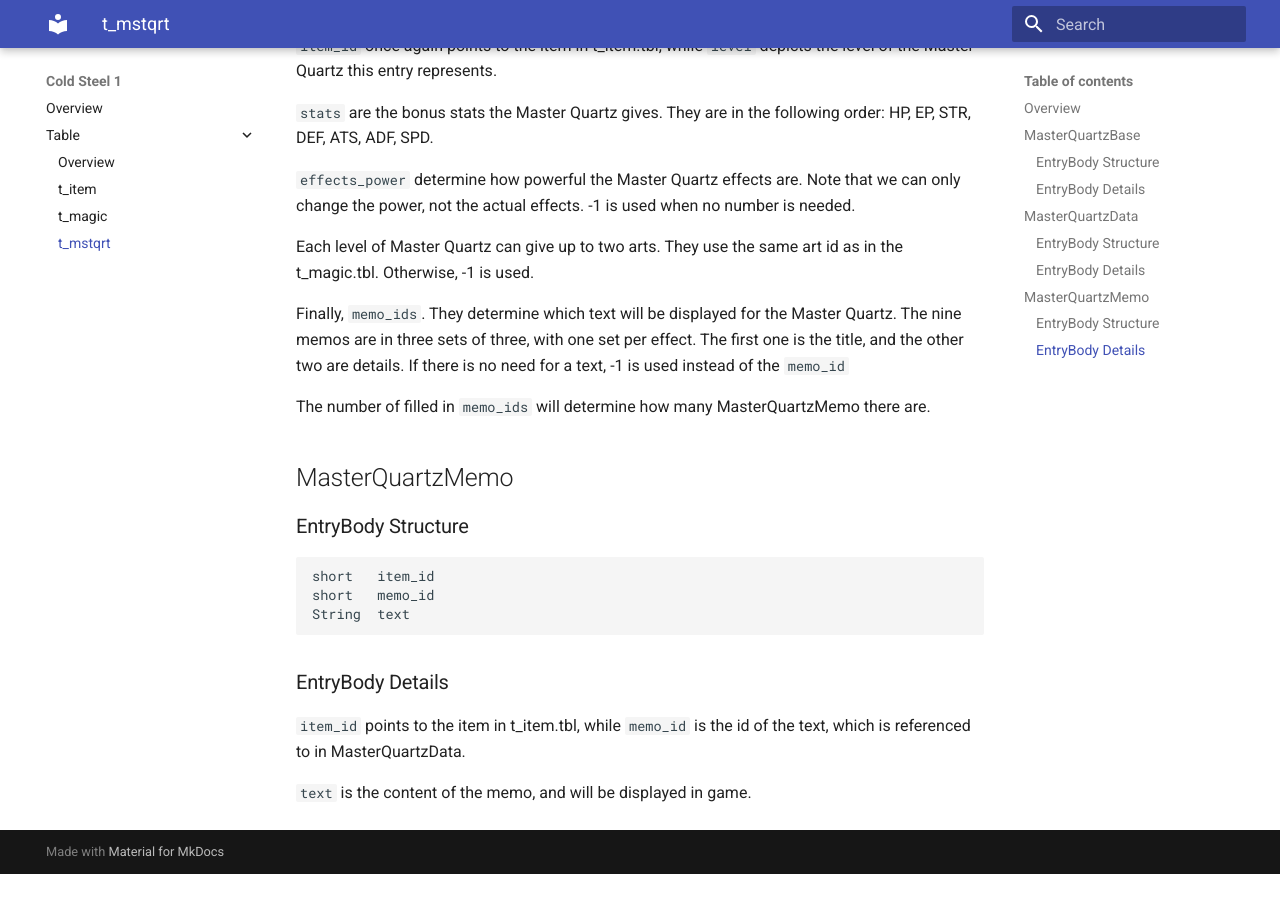
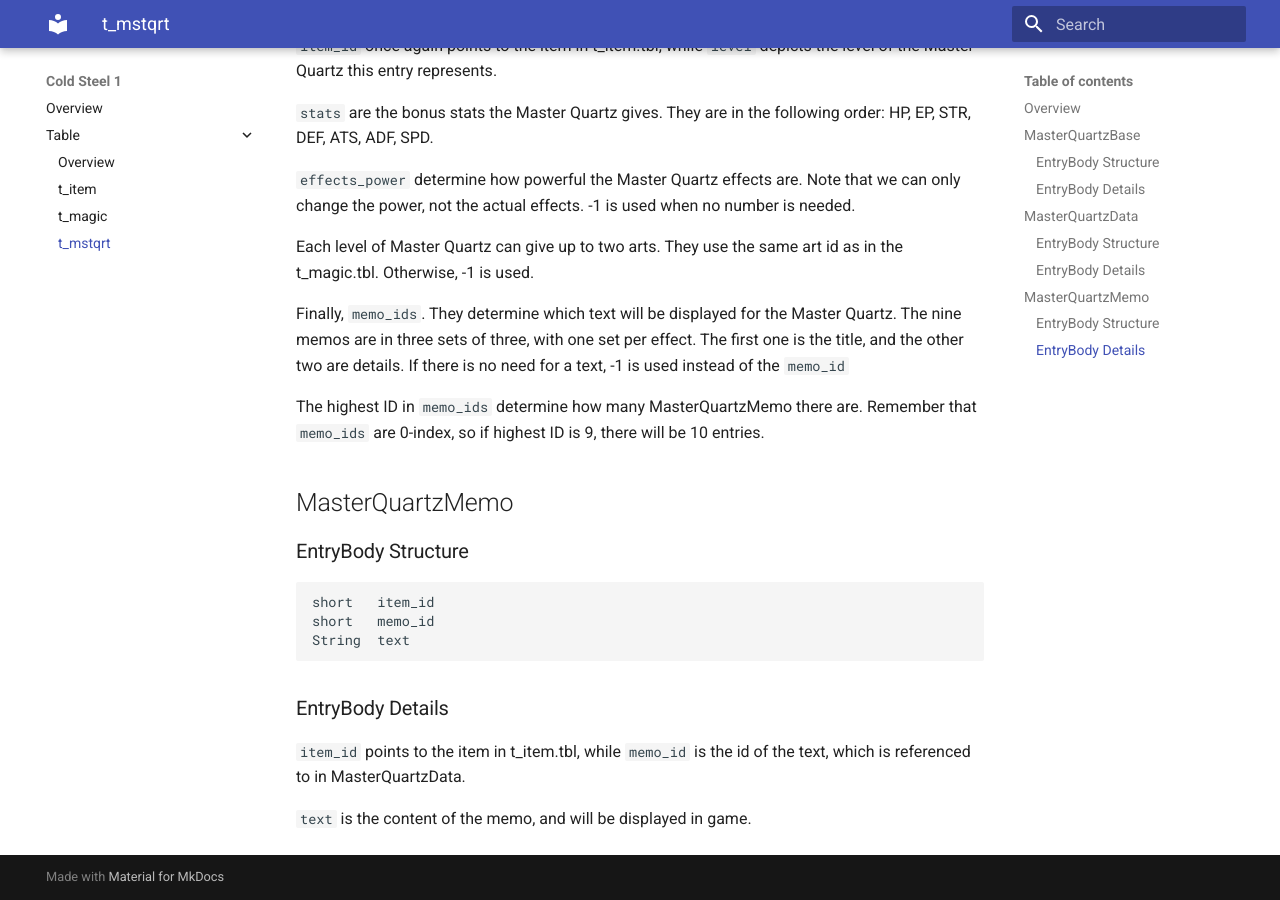
Before and after one commit to nnguyen259/ColdSteelDocumentation, an MkDocs documentation site: the page built from docs/cs1/tables/mstqrt.md, in a window 1280 px wide and 900 px high, scrolled down 1180 px. Built offline with MkDocs 1.6.1 and Material for MkDocs 9.7.7, drawn with Linux system fonts in a browser that asks for light colours; before the commit the page ends 2054 px from its top, so only the background shows below that.

Commit message:
Update Master Quartz Doc

```diff
--- a/docs/cs1/tables/mstqrt.md
+++ b/docs/cs1/tables/mstqrt.md
@@ -42,7 +42,7 @@ Each level of Master Quartz can give up to two arts. They use the same art id as
 
 Finally, `memo_ids`. They determine which text will be displayed for the Master Quartz. The nine memos are in three sets of three, with one set per effect. The first one is the title, and the other two are details. If there is no need for a text, -1 is used instead of the `memo_id`
 
-The number of filled in `memo_ids` will determine how many MasterQuartzMemo there are.
+The highest ID in `memo_ids` determine how many MasterQuartzMemo there are. Remember that `memo_ids` are 0-index, so if highest ID is 9, there will be 10 entries.
 
 ## MasterQuartzMemo
 ### EntryBody Structure
```
